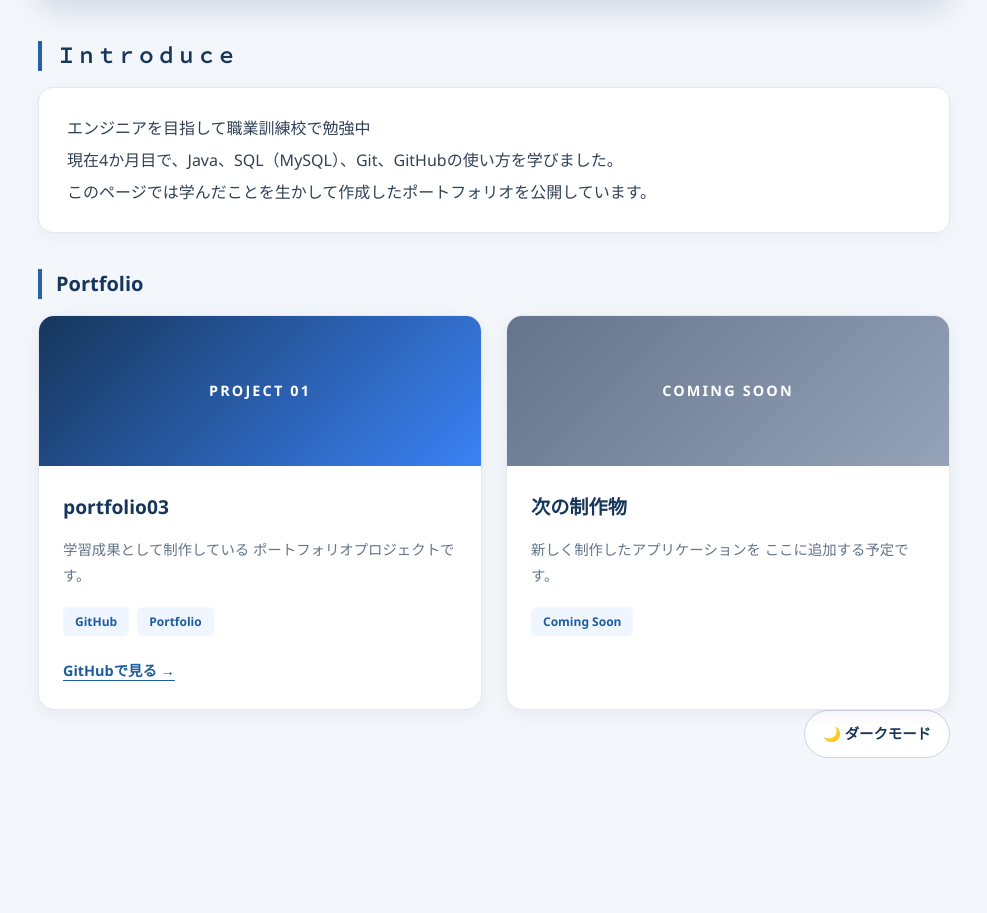
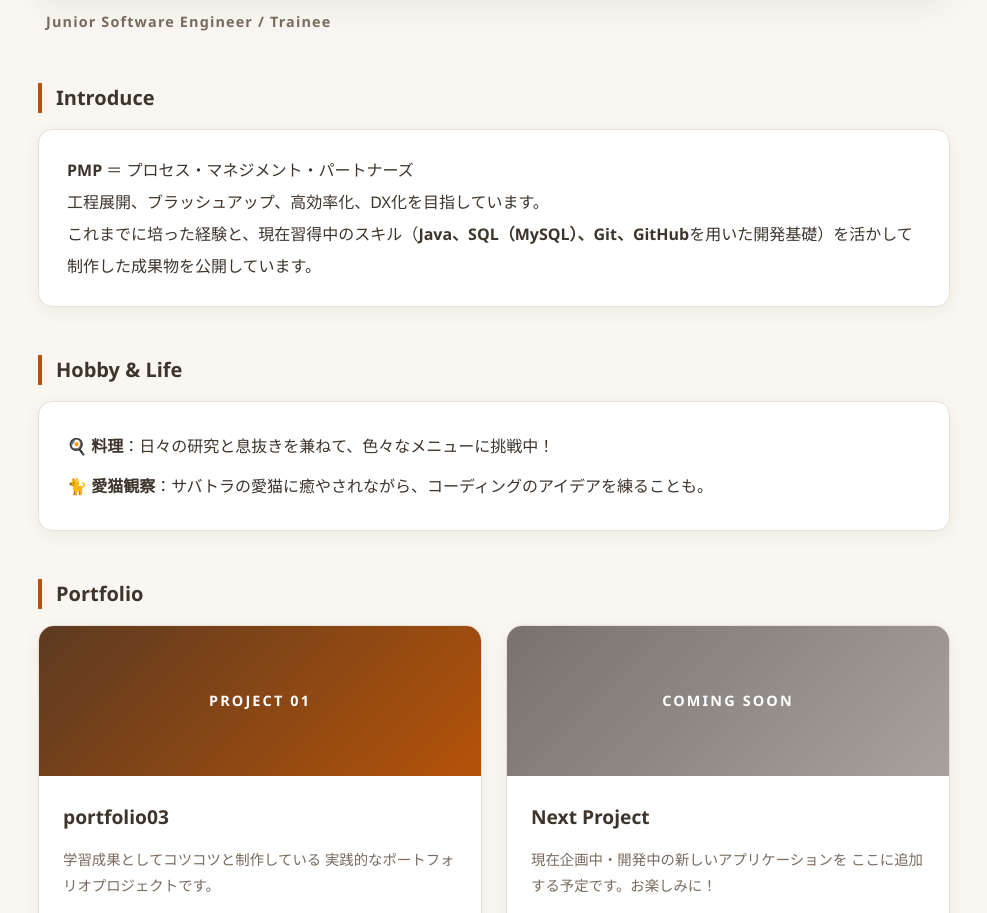
Before and after one commit to catnekoneko91-alt/catnekoneko91-alt.github.io, a plain HTML site: page index.html in a window 1280 px wide. Shown: the part 219-1132 px from the top of the page, without its empty margins (146-1133 px from the left). Before the commit the page ends 1075 px from the top, so only its background shows below. Drawn offline with Linux system fonts and the light colour scheme.

Commit message:
feat: index見え方変更

```diff
--- a/css/style.css
+++ b/css/style.css
@@ -1,171 +1,183 @@
-/* 余白や枠線を含めて、要素のサイズを計算する */
-* {
+/* =========================================================
+   カラー変数（ここを変えるだけで全体の色味が変わります！）
+   ※現在は「カフェ＆三毛猫（ウォーム系）」を設定中
+   ========================================================= */
+:root {
+    --bg-page: #faf7f2;              /* ページ全体の背景（温かみのあるクリーム） */
+    --bg-card: #ffffff;              /* カードの背景 */
+    --text-main: #3d342c;            /* メイン文字色（濃いブラウン） */
+    --text-muted: #786a5e;           /* 補足文字色 */
+    --accent-dark: #5c3a21;          /* 濃いアクセント（エスプレッソブラウン） */
+    --accent-main: #b45309;          /* メインアクセント（キャラメル・テラコッタ） */
+    --accent-light: #fef3c7;         /* 薄いアクセント（タグ背景など） */
+    --accent-glow: rgba(251, 191, 36, 0.35); /* マウス連動の光の色 */
+    --border-color: #e7dfd5;         /* 枠線 */
+    --shadow-color: rgba(92, 58, 33, 0.08);
+}
+
+/* ダークモード用の色設定 */
+html.dark {
+    --bg-page: #181412;
+    --bg-card: #241e1b;
+    --text-main: #e7e0d8;
+    --text-muted: #a89b91;
+    --accent-dark: #452715;
+    --accent-main: #f59e0b;          /* 暗闇で光る猫の瞳のようなアンバー */
+    --accent-light: #3f2817;
+    --accent-glow: rgba(245, 158, 11, 0.3);
+    --border-color: #3d332d;
+    --shadow-color: rgba(0, 0, 0, 0.35);
+}
+
+
+/* =========================================================
+   共通設定・ベース
+   ========================================================= */
+*, *::before, *::after {
     box-sizing: border-box;
 }
 
-/* ページ全体の背景 */
 html {
     min-height: 100%;
-    background-color: #f3f6fb;
+    background-color: var(--bg-page);
+    transition: background-color 0.3s ease;
 }
 
-/* コンテンツを中央に配置する */
 body {
     max-width: 960px;
     margin: 0 auto;
     padding: 56px 24px 80px;
     font-family: "Segoe UI", "Hiragino Kaku Gothic ProN",
         "Yu Gothic", Meiryo, sans-serif;
-    color: #334155;
+    color: var(--text-main);
     line-height: 1.8;
     overflow-wrap: anywhere;
 }
 
-/* サイトのタイトル */
+
+/* =========================================================
+   ヘッダー・タイトル
+   ========================================================= */
+.site-header {
+    margin-bottom: 44px;
+}
+
 h1 {
-    margin: 0 0 44px;
+    margin: 0;
     padding: 40px 36px;
     border-radius: 20px;
-    background: linear-gradient(120deg, #17365b, #2563a6);
-    box-shadow: 0 12px 30px rgba(23, 54, 91, 0.16);
+    background:
+        radial-gradient(circle at var(--mouse-x, 50%) var(--mouse-y, 50%),
+            var(--accent-glow), transparent 45%),
+        linear-gradient(120deg, var(--accent-dark), var(--accent-main));
+    box-shadow: 0 12px 30px var(--shadow-color);
     color: #ffffff;
     font-size: clamp(1.5rem, 3.5vw, 2.1rem);
     line-height: 1.5;
     letter-spacing: 0.03em;
 }
 
-/* タイトルの上に添える小さなラベル */
 h1::before {
     content: "PORTFOLIO";
     display: block;
     margin-bottom: 12px;
-    color: #bfdbfe;
+    color: var(--accent-light);
     font-size: 0.75rem;
     font-weight: 600;
     letter-spacing: 0.2em;
 }
 
-/* 「自己紹介」「ポートフォリオ」の見出し */
+.site-subtitle {
+    margin: 12px 0 0 8px;
+    padding: 0;
+    border: none;
+    background: transparent;
+    box-shadow: none;
+    color: var(--text-muted);
+    font-size: 0.9rem;
+    font-weight: 600;
+    letter-spacing: 0.08em;
+}
+
+
+/* =========================================================
+   見出し・テキスト・セクション
+   ========================================================= */
 h2 {
-    margin: 36px 0 16px;
+    margin: 48px 0 16px;
     padding-left: 14px;
-    border-left: 4px solid #2563a6;
-    color: #17365b;
+    border-left: 4px solid var(--accent-main);
+    color: var(--text-main);
     font-size: 1.25rem;
     line-height: 1.5;
 }
 
-/* 本文を白いカードとして表示する */
-p {
+.intro-box p,
+.hobby-content {
     margin: 0;
     padding: 24px 28px;
-    border: 1px solid #e2e8f0;
+    border: 1px solid var(--border-color);
     border-radius: 14px;
-    background-color: #ffffff;
-    box-shadow: 0 4px 16px rgba(15, 23, 42, 0.04);
+    background-color: var(--bg-card);
+    box-shadow: 0 4px 16px var(--shadow-color);
     line-height: 2;
 }
 
-/* 作品紹介用のカード */
-.portfolio-card {
-    padding: 28px;
-    border-top: 3px solid #2563a6;
-    color: #17365b;
-    font-size: 1.15rem;
-    font-weight: 700;
+.hobby-content p {
+    margin: 0;
+    padding: 4px 0;
+    border: none;
+    background: transparent;
+    box-shadow: none;
 }
 
-/* 作品名の上に添える小さなラベル */
-.portfolio-card::before {
-    content: "PROJECT";
-    display: block;
-    margin-bottom: 8px;
-    color: #64748b;
-    font-size: 0.7rem;
-    font-weight: 600;
-    letter-spacing: 0.15em;
-}
 
-/* リンクを追加した場合の見た目 */
+/* =========================================================
+   リンク・ボタン共通
+   ========================================================= */
 a {
-    color: #1d5c9f;
+    color: var(--accent-main);
     text-decoration-thickness: 1px;
     text-underline-offset: 4px;
+    transition: opacity 0.2s ease;
 }
 
 a:hover {
-    color: #123b68;
+    opacity: 0.8;
     text-decoration-thickness: 2px;
 }
 
-a:focus-visible {
-    outline: 3px solid #2563a6;
-    outline-offset: 5px;
+a:focus-visible,
+.theme-toggle:focus-visible {
+    outline: 3px solid var(--accent-main);
+    outline-offset: 3px;
 }
 
-/* スマートフォンなど、画面が狭い場合 */
-@media (max-width: 600px) {
-    body {
-        padding: 28px 16px 48px;
-    }
+.theme-toggle {
+    display: block;
+    margin: 40px 0 0 auto;
+    padding: 10px 18px;
+    border: 1px solid var(--border-color);
+    border-radius: 999px;
+    background: var(--bg-card);
+    color: var(--text-main);
+    font: inherit;
+    font-size: 0.9rem;
+    font-weight: 700;
+    cursor: pointer;
+    box-shadow: 0 2px 8px var(--shadow-color);
+    transition: background-color 0.2s, transform 0.2s, border-color 0.2s;
+}
 
-    h1 {
-        margin-bottom: 32px;
-        padding: 28px 20px;
-        border-radius: 16px;
-    }
-
-    h2 {
-        margin-top: 28px;
-        font-size: 1.1rem;
-    }
-
-    p,
-    .portfolio-card {
-        padding: 20px;
-    }
+.theme-toggle:hover {
+    border-color: var(--accent-main);
+    transform: translateY(-2px);
 }
 
 
 /* =========================================================
    JavaScript と組み合わせた演出
    ========================================================= */
-
-/* ダークモードの切り替えボタン */
-.theme-toggle {
-    display: block;
-    margin: 0 0 18px auto;
-    padding: 10px 18px;
-    border: 1px solid #cbd5e1;
-    border-radius: 999px;
-    background: #ffffff;
-    color: #17365b;
-    font: inherit;
-    font-size: 0.9rem;
-    font-weight: 700;
-    cursor: pointer;
-    transition: background-color 0.2s, transform 0.2s;
-}
-
-.theme-toggle:hover {
-    background-color: #e8f1ff;
-    transform: translateY(-2px);
-}
-
-.theme-toggle:focus-visible {
-    outline: 3px solid #2563a6;
-    outline-offset: 3px;
-}
-
-/* タイトル上をマウスが動くと光の位置が変わる */
-h1 {
-    background:
-        radial-gradient(circle at var(--mouse-x, 50%) var(--mouse-y, 50%),
-            rgba(147, 197, 253, 0.5), transparent 42%),
-        linear-gradient(120deg, #17365b, #2563a6);
-}
-
-/* 画面内に入ると、ふわっと表示する */
 .js-enabled .reveal {
     opacity: 0;
     transform: translateY(22px);
@@ -177,163 +189,69 @@ h1 {
     transform: translateY(0);
 }
 
-/* 作品カードはマウスを乗せると少し浮く */
-.portfolio-card {
-    transition: box-shadow 0.25s ease, transform 0.25s ease,
-        opacity 0.7s ease;
-}
-
-.portfolio-card.is-visible:hover {
-    transform: translateY(-5px);
-    box-shadow: 0 12px 32px rgba(23, 54, 91, 0.16);
-}
-
-/* ダークモード */
-html.dark {
-    background-color: #0b1220;
-}
-
-.dark body {
-    color: #cbd5e1;
-}
-
-.dark h2 {
-    color: #bfdbfe;
-    border-left-color: #60a5fa;
-}
-
-.dark p {
-    background-color: #182337;
-    color: #e2e8f0;
-    border-color: #334155;
-    box-shadow: 0 5px 18px rgba(0, 0, 0, 0.2);
-}
-
-.dark .portfolio-card {
-    border-top-color: #60a5fa;
-}
-
-.dark .portfolio-card::before {
-    color: #94a3b8;
-}
-
-.dark .theme-toggle {
-    color: #e2e8f0;
-    background-color: #1e293b;
-    border-color: #475569;
-}
-
-.dark .theme-toggle:hover {
-    background-color: #334155;
-}
-
-.dark a {
-    color: #93c5fd;
-}
-
-/* アニメーションを控えたい設定の人には、動かさず表示する */
-@media (prefers-reduced-motion: reduce) {
-    .js-enabled .reveal {
-        opacity: 1;
-        transform: none;
-        transition: none;
-    }
-
-    .theme-toggle,
-    .portfolio-card {
-        transition: none;
-    }
-
-    .theme-toggle:hover,
-    .portfolio-card.is-visible:hover {
-        transform: none;
-    }
-}
-
 
 /* ==========================================
-   ポートフォリオ一覧
+   ポートフォリオ一覧（グリッド・カード）
    ========================================== */
-
-/* カードを横並びにする */
 .portfolio-grid {
     display: grid;
     grid-template-columns: repeat(2, minmax(0, 1fr));
     gap: 24px;
 }
 
-/* カード全体 */
 .portfolio-grid .portfolio-card {
     padding: 0;
     overflow: hidden;
-    background: #ffffff;
-    border: 1px solid #e2e8f0;
+    background: var(--bg-card);
+    border: 1px solid var(--border-color);
     border-radius: 16px;
-    box-shadow: 0 4px 16px rgba(15, 23, 42, 0.06);
-    color: #334155;
-    font-size: 1rem;
-    font-weight: normal;
-    transition:
-        transform 0.25s ease,
-        box-shadow 0.25s ease,
-        opacity 0.7s ease;
+    box-shadow: 0 4px 16px var(--shadow-color);
+    color: var(--text-main);
+    transition: transform 0.25s ease, box-shadow 0.25s ease, opacity 0.7s ease;
 }
 
-/* 既存の擬似要素によるPROJECT表示を無効化 */
-.portfolio-grid .portfolio-card::before {
-    content: none;
+.portfolio-grid .portfolio-card.is-visible:hover {
+    transform: translateY(-5px);
+    box-shadow: 0 12px 32px var(--shadow-color);
 }
 
-/* カードのホバー演出 */
-.portfolio-grid .portfolio-card:hover {
-    transform: translateY(-5px);
-    box-shadow: 0 12px 32px rgba(23, 54, 91, 0.15);
-}
-
-/* カード上部の画像領域 */
 .portfolio-image {
     display: flex;
     align-items: center;
     justify-content: center;
     height: 150px;
-    background: linear-gradient(135deg, #17365b, #3b82f6);
-    color: white;
+    background: linear-gradient(135deg, var(--accent-dark), var(--accent-main));
+    color: #ffffff;
     font-size: 0.9rem;
     font-weight: 700;
     letter-spacing: 0.15em;
 }
 
-/* 制作予定カード */
 .portfolio-image-next {
-    background: linear-gradient(135deg, #64748b, #94a3b8);
+    background: linear-gradient(135deg, #78716c, #a8a29e);
 }
 
-/* カード本文 */
 .portfolio-content {
     padding: 24px;
 }
 
 .portfolio-content h3 {
     margin: 0 0 12px;
-    color: #17365b;
+    color: var(--text-main);
     font-size: 1.2rem;
 }
 
-/* 作品の説明文 */
 .portfolio-grid .portfolio-description {
     margin: 0 0 18px;
     padding: 0;
     border: none;
-    border-radius: 0;
     background: transparent;
     box-shadow: none;
-    color: #64748b;
+    color: var(--text-muted);
     font-size: 0.9rem;
-    font-weight: normal;
     line-height: 1.8;
 }
 
-/* 使用技術タグ */
 .portfolio-tags {
     display: flex;
     flex-wrap: wrap;
@@ -344,49 +262,49 @@ html.dark {
 .portfolio-tags span {
     padding: 4px 12px;
     border-radius: 6px;
-    background: #eff6ff;
-    color: #1d5c9f;
+    background: var(--accent-light);
+    color: var(--accent-main);
     font-size: 0.75rem;
-    font-weight: 600;
+    font-weight: 700;
 }
 
-/* GitHubへのリンク */
 .portfolio-link {
     display: inline-block;
     font-size: 0.9rem;
     font-weight: 700;
 }
 
-/* ==========================================
-   ダークモード対応
-   ========================================== */
-
-.dark .portfolio-grid .portfolio-card {
-    background: #182337;
-    border-color: #334155;
-    color: #e2e8f0;
+.site-footer {
+    margin-top: 64px;
+    text-align: center;
+    color: var(--text-muted);
+    font-size: 0.85rem;
 }
 
-.dark .portfolio-content h3 {
-    color: #bfdbfe;
-}
-
-.dark .portfolio-grid .portfolio-description {
-    background: transparent;
-    color: #cbd5e1;
-    box-shadow: none;
-}
-
-.dark .portfolio-tags span {
-    background: #1e3a5f;
-    color: #bfdbfe;
-}
 
 /* ==========================================
-   レスポンシブ対応
+   レスポンシブ・アクセシビリティ
    ========================================== */
+@media (max-width: 600px) {
+    body {
+        padding: 28px 16px 48px;
+    }
 
-@media (max-width: 600px) {
+    h1 {
+        padding: 28px 20px;
+        border-radius: 16px;
+    }
+
+    h2 {
+        margin-top: 36px;
+        font-size: 1.1rem;
+    }
+
+    .intro-box p,
+    .hobby-content {
+        padding: 20px;
+    }
+
     .portfolio-grid {
         grid-template-columns: 1fr;
     }
@@ -400,13 +318,34 @@ html.dark {
     }
 }
 
-/* アニメーション軽減設定 */
 @media (prefers-reduced-motion: reduce) {
+    .js-enabled .reveal {
+        opacity: 1;
+        transform: none;
+        transition: none;
+    }
+
+    .theme-toggle,
     .portfolio-grid .portfolio-card {
         transition: none;
     }
 
-    .portfolio-grid .portfolio-card:hover {
+    .theme-toggle:hover,
+    .portfolio-grid .portfolio-card.is-visible:hover {
         transform: none;
     }
 }
+/* タイトル上をマウスが動くと、指が3個の肉球の光が動く */
+h1 {
+    background:
+        /* 指1：左上の指 */
+        radial-gradient(circle 12px at calc(var(--mouse-x, 50%) - 16px) calc(var(--mouse-y, 50%) - 16px), rgba(56, 189, 248, 0.6), transparent 100%),
+        /* 指2：真上の指 */
+        radial-gradient(circle 13px at var(--mouse-x, 50%) calc(var(--mouse-y, 50%) - 22px), rgba(56, 189, 248, 0.6), transparent 100%),
+        /* 指3：右上の指 */
+        radial-gradient(circle 12px at calc(var(--mouse-x, 50%) + 16px) calc(var(--mouse-y, 50%) - 16px), rgba(56, 189, 248, 0.6), transparent 100%),
+        /* 肉球の中央の大きなパッド（ふっくらした部分） */
+        radial-gradient(circle 28px at var(--mouse-x, 50%) calc(var(--mouse-y, 50%) + 4px), rgba(56, 189, 248, 0.5), transparent 70%),
+        /* 全体のベースのグラデーション */
+        linear-gradient(120deg, var(--accent-dark), #475569);
+}
--- a/index.html
+++ b/index.html
@@ -6,19 +6,40 @@
 	<meta name="viewport" content="width=device-width, initial-scale=1.0">
 	<link rel="stylesheet" href="css/style.css">
 	<script src="js/main.js" defer></script>
-	<title>ポートフォリオ公開サイト</title>
+	<title>NekoF91 | Portfolio</title>
 </head>
 
 <body>
-	<h1>NekoF91のポートフォリオ公開サイト</h1>
-	<h2 class="reveal">Ｉｎｔｒｏｄｕｃｅ</h2>
+	<!-- ヘッダー（サイトの顔となる部分） -->
+	<header class="site-header">
+		<h1>NekoF91のポートフォリオ</h1>
+		<p class="site-subtitle">Junior Software Engineer / Trainee</p>
+	</header>
+
+	<main>
+		<!-- イントロダクション -->
+		<section class="intro-section">
+			<h2 class="reveal">Introduce</h2>
+			<div class="intro-box">
 				<p>
-		エンジニアを目指して職業訓練校で勉強中<br>
-		現在4か月目で、Java、SQL（MySQL）、Git、GitHubの使い方を学びました。<br>
-		このページでは学んだことを生かして作成したポートフォリオを公開しています。
+					<strong>PMP</strong> ＝ プロセス・マネジメント・パートナーズ<br>
+					工程展開、ブラッシュアップ、高効率化、DX化を目指しています。<br>
+					これまでに培った経験と、現在習得中のスキル（<strong>Java、SQL（MySQL）、Git、GitHub</strong>を用いた開発基礎）を活かして制作した成果物を公開しています。
 				</p>
+			</div>
+		</section>
 
+		<!-- 趣味・パーソナリティ -->
+		<section class="hobby-section">
+			<h2 class="reveal">Hobby & Life</h2>
+			<div class="hobby-content">
+				<p>🍳 <strong>料理</strong>：日々の研究と息抜きを兼ねて、色々なメニューに挑戦中！</p>
+				<p>🐈 <strong>愛猫観察</strong>：サバトラの愛猫に癒やされながら、コーディングのアイデアを練ることも。</p>
+			</div>
+		</section>
 
+		<!-- ポートフォリオ作品一覧 -->
+		<section class="portfolio-section">
 			<h2 class="reveal">Portfolio</h2>
 			<div class="portfolio-grid">
 				<!-- 作品1：portfolio03 -->
@@ -29,10 +50,11 @@
 					<div class="portfolio-content">
 						<h3>portfolio03</h3>
 						<p class="portfolio-description">
-	                学習成果として制作している
-	                ポートフォリオプロジェクトです。
+							学習成果としてコツコツと制作している
+							実践的なポートフォリオプロジェクトです。
 						</p>
 						<div class="portfolio-tags">
+							<span>Java / Web</span>
 							<span>GitHub</span>
 							<span>Portfolio</span>
 						</div>
@@ -51,10 +73,10 @@
 						<span>COMING SOON</span>
 					</div>
 					<div class="portfolio-content">
-	            <h3>次の制作物</h3>
+						<h3>Next Project</h3>
 						<p class="portfolio-description">
-	                新しく制作したアプリケーションを
-	                ここに追加する予定です。
+							現在企画中・開発中の新しいアプリケーションを
+							ここに追加する予定です。お楽しみに！
 						</p>
 						<div class="portfolio-tags">
 							<span>Coming Soon</span>
@@ -62,7 +84,15 @@
 					</div>
 				</article>
 			</div>
+		</section>
+	</main>
 
+	<!-- フッター -->
+	<footer class="site-footer">
+		<p>&copy; 2026 NekoF91</p>
+	</footer>
+
+	<!-- ダークモード切替ボタン -->
 	<button id="themeToggle" class="theme-toggle" type="button" aria-pressed="false">
 		🌙 ダークモード
 	</button>
```
Also changed, not shown: js/main.js (+9 -9 lines). Lines whose indentation alone changed are shown as unchanged.
